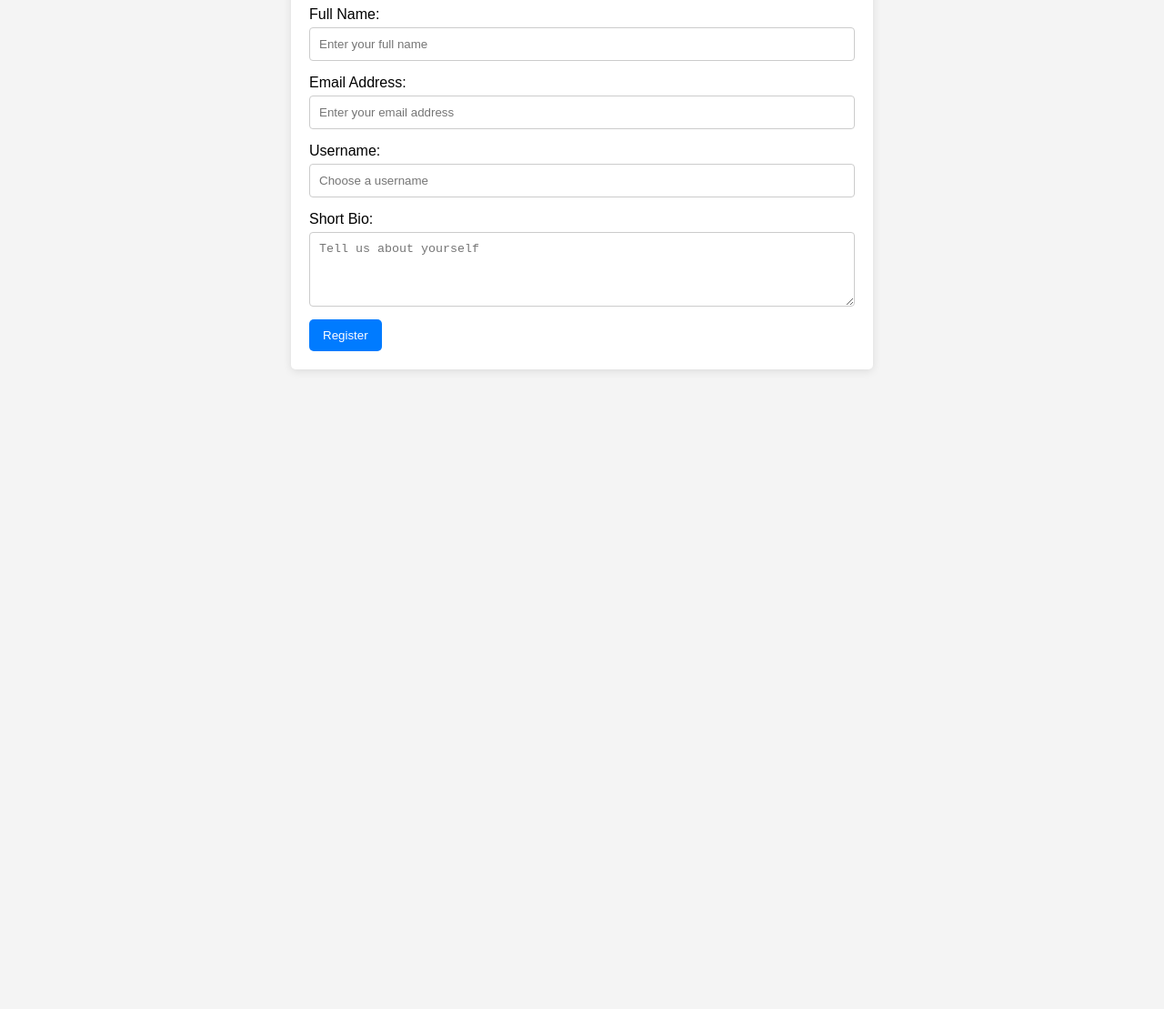
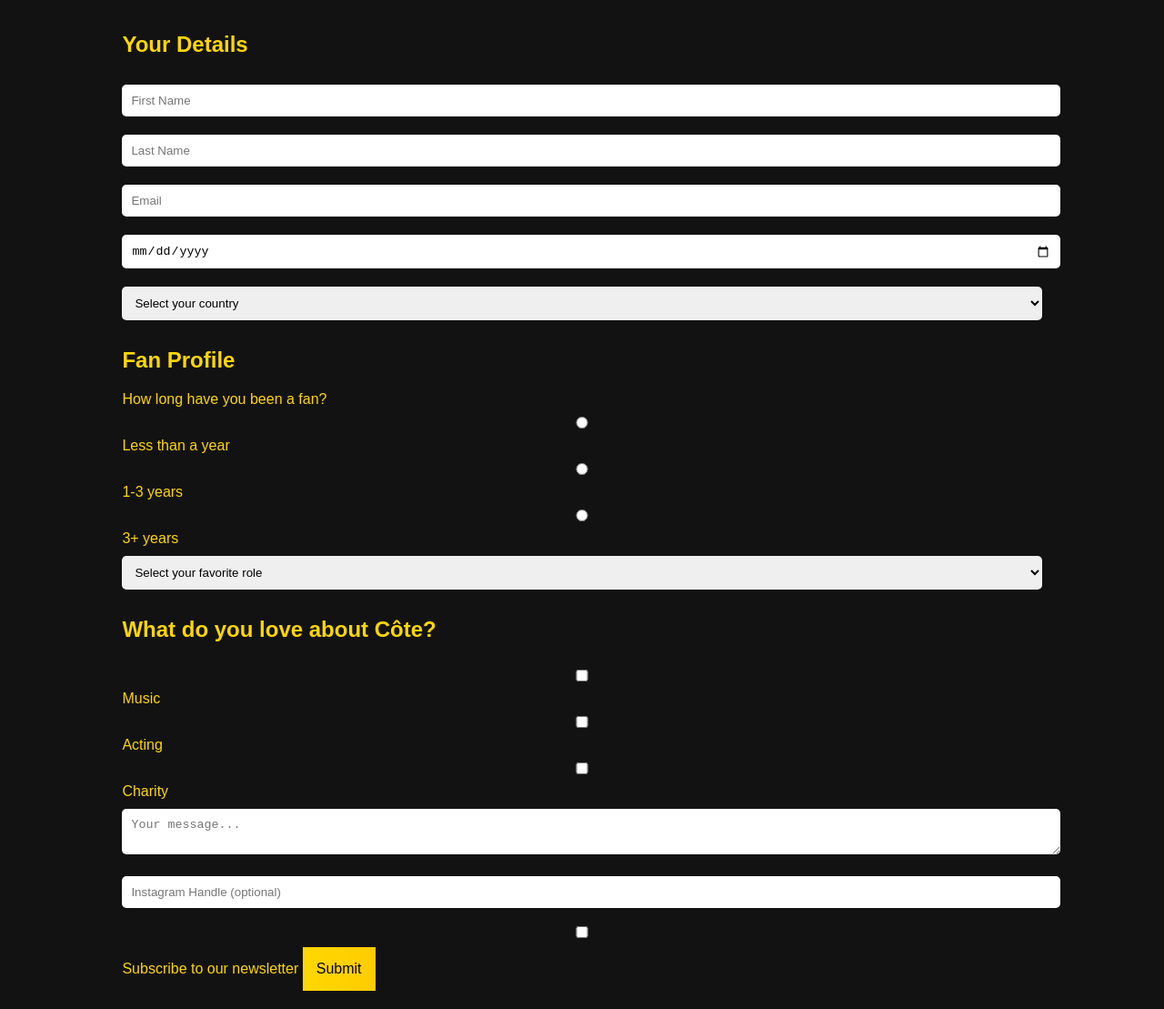
Before and after one commit to k95802105-oss/Cote-fan-club, a website: page index.html in a window 1280 px wide. Shown: the part 113-1222 px from the top of the page at 91% size. Before the commit the page ends 800 px from the top, so only its background shows below. Drawn offline with Linux system fonts and the light colour scheme.

Commit message:
Updated index.html with new Côte de Pablo Fan Club form

```diff
--- a/index.html
+++ b/index.html
@@ -3,69 +3,99 @@
 <head>
     <meta charset="UTF-8">
     <meta name="viewport" content="width=device-width, initial-scale=1.0">
-    <title>Côte de Pablo Fan Club Registration</title>
+    <title>Côte de Pablo Fan Club</title>
     <style>
         body {
+            background-color: #121212;
+            color: #FFD700;
             font-family: Arial, sans-serif;
-            background-color: #f4f4f4;
-            margin: 0;
+        }
+        header {
+            text-align: center;
             padding: 20px;
         }
-        .container {
-            max-width: 600px;
-            margin: 0 auto;
-            background: white;
-            padding: 20px;
-            border-radius: 5px;
-            box-shadow: 0 2px 10px rgba(0, 0, 0, 0.1);
+        .form-section {
+            margin: 20px auto;
+            width: 80%;
         }
-        h1 {
-            color: #333;
-        }
-        label {
-            display: block;
-            margin: 15px 0 5px;
-        }
-        input[type="text"], input[type="email"], textarea {
+        input, select, textarea {
             width: 100%;
             padding: 10px;
-            border: 1px solid #ccc;
-            border-radius: 4px;
-            box-sizing: border-box;
-        }
-        button {
-            display: block;
-            background-color: #007BFF;
-            color: white;
-            padding: 10px 15px;
+            margin: 10px 0;
             border: none;
             border-radius: 5px;
+        }
+        .submit-button {
+            background: linear-gradient(to right, #FFD700, #FFCC00);
+            color: black;
+            border: none;
+            padding: 15px;
             cursor: pointer;
-            margin-top: 10px;
+            font-size: 16px;
+            transition: all 0.3s ease;
         }
-        button:hover {
-            background-color: #0056b3;
+        .submit-button:hover {
+            opacity: 0.8;
+        }
+        .success-message {
+            display: none;
+            color: green;
+            text-align: center;
+            padding: 10px;
+            background-color: #222;
+            border-radius: 5px;
         }
     </style>
 </head>
 <body>
-    <div class="container">
-        <h1>Côte de Pablo Fan Club Registration</h1>
-        <form>
-            <label for="fullName">Full Name:</label>
-            <input type="text" id="fullName" name="fullName" placeholder="Enter your full name" required>
-
-            <label for="email">Email Address:</label>
-            <input type="email" id="email" name="email" placeholder="Enter your email address" required>
-
-            <label for="username">Username:</label>
-            <input type="text" id="username" name="username" placeholder="Choose a username" required>
-
-            <label for="bio">Short Bio:</label>
-            <textarea id="bio" name="bio" rows="4" placeholder="Tell us about yourself" required></textarea>
-
-            <button type="submit">Register</button>
-        </form>
-    </div>
+    <header>
+        <h1>Côte de Pablo Fan Club</h1>
+    </header>
+    <form id="fan-club-form" class="form-section">
+        <h2>Your Details</h2>
+        <input type="text" name="firstName" placeholder="First Name" required />
+        <input type="text" name="lastName" placeholder="Last Name" required />
+        <input type="email" name="email" placeholder="Email" required />
+        <input type="date" name="dob" placeholder="Date of Birth" required />
+        <select name="country" required>
+            <option value="">Select your country</option>
+            <option value="US">United States</option>
+            <option value="UK">United Kingdom</option>
+            <option value="CA">Canada</option>
+            <!-- Add other countries as needed -->
+        </select>
+        <h2>Fan Profile</h2>
+        <label>How long have you been a fan?</label>
+        <input type="radio" name="fanDuration" value="Less than a year" required /> Less than a year
+        <input type="radio" name="fanDuration" value="1-3 years" required /> 1-3 years
+        <input type="radio" name="fanDuration" value="3+ years" required /> 3+ years
+        <select name="favoriteRole" required>
+            <option value="">Select your favorite role</option>
+            <option value="Role1">Role 1</option>
+            <option value="Role2">Role 2</option>
+            <option value="Role3">Role 3</option>
+            <!-- Add other roles as needed -->
+        </select>
+        <h2>What do you love about Côte?</h2>
+        <input type="checkbox" name="love[]" value="Music" /> Music
+        <input type="checkbox" name="love[]" value="Acting" /> Acting
+        <input type="checkbox" name="love[]" value="Charity" /> Charity
+        <textarea name="message" placeholder="Your message..." required></textarea>
+        <input type="text" name="instagram" placeholder="Instagram Handle (optional)" />
+        <label>
+            <input type="checkbox" name="newsletter" /> Subscribe to our newsletter
+        </label>
+        <button type="submit" class="submit-button">Submit</button>
+        <div class="success-message">Thank you for joining the Côte de Pablo Fan Club!</div>
+    </form>
+    <script>
+        const form = document.getElementById('fan-club-form');
+        const successMessage = document.querySelector('.success-message');
+        form.addEventListener('submit', (e) => {
+            e.preventDefault();
+            successMessage.style.display = 'block';
+            form.reset();
+        });
+    </script>
 </body>
 </html>
```
